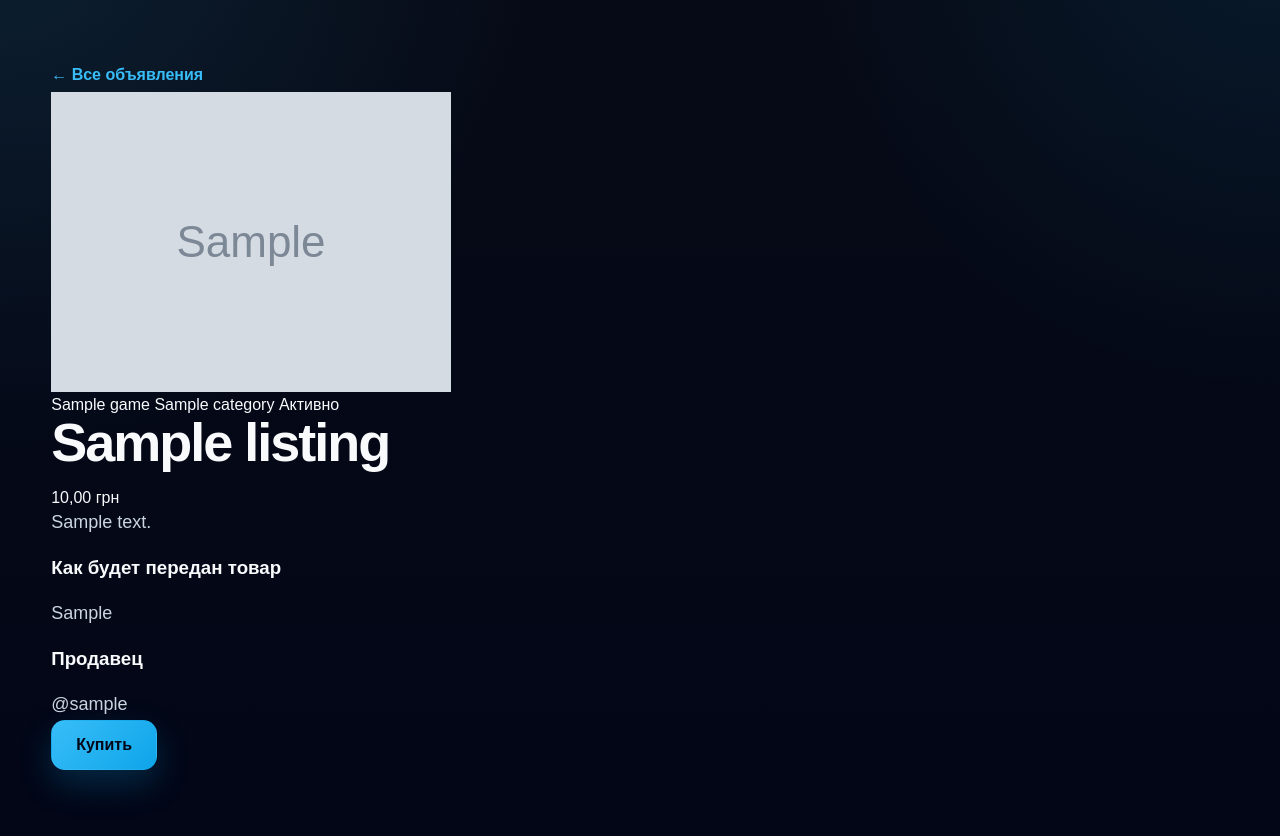
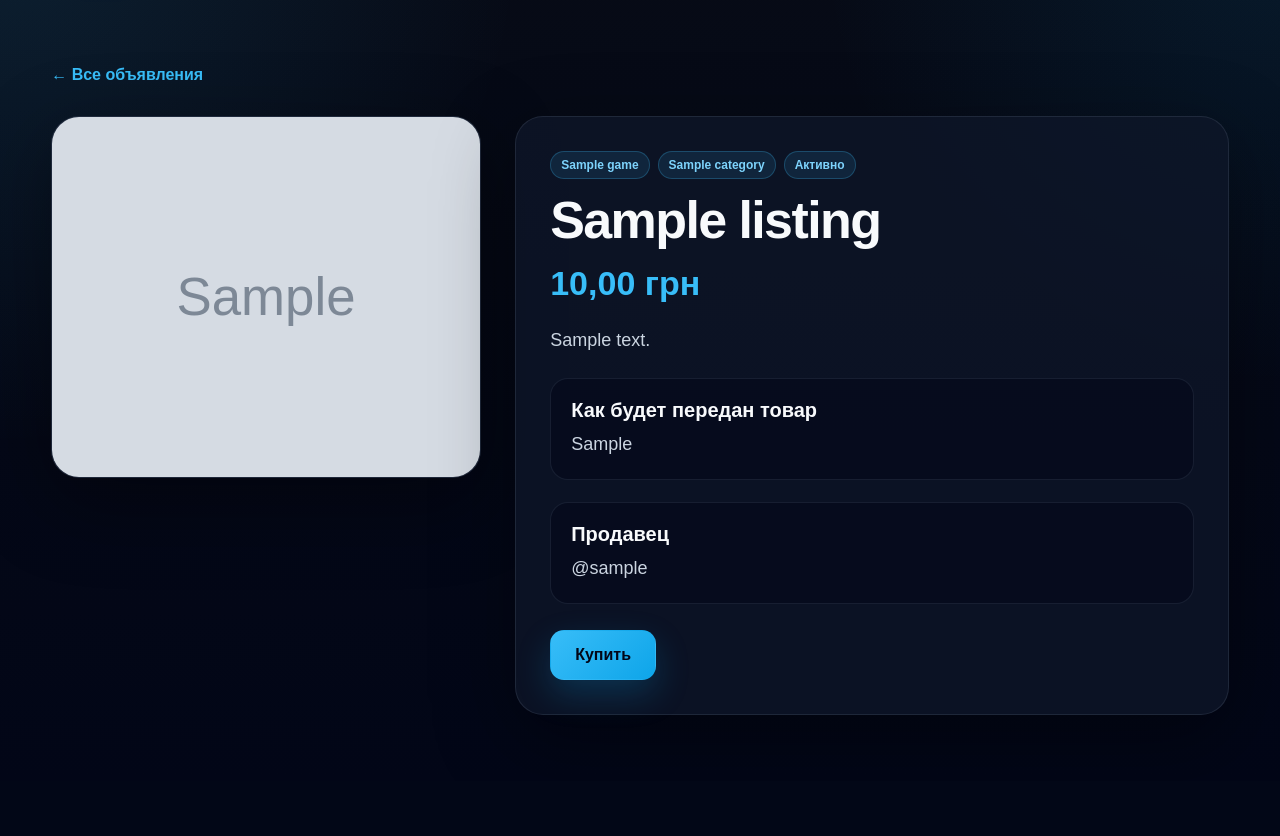
Before and after one commit to yad3rii/Sapphire, a Django app: a page that uses templates/base.html in a window 1280 px wide. Shown: the part 77-913 px from the top of the page. After the commit the page ends 792 px from the top, so only its background shows below. Run offline with Django 5.2, Linux system fonts and the light colour scheme; tables that the repository leaves empty hold one stand-in row (values such as "Sample post"); grey boxes marked "Sample" are stand-in pictures.

Commit message:
[styles] сделал стили для объявлений 29.05

```diff
--- a/static/css/main.css
+++ b/static/css/main.css
@@ -730,3 +730,217 @@ select {
         height: 240px;
     }
 }
+
+.search-form {
+    display: flex;
+    gap: 14px;
+    margin-bottom: 32px;
+}
+
+.search-form input {
+    flex: 1;
+    padding: 15px 16px;
+    border-radius: 14px;
+    border: 1px solid var(--border-light);
+    background: rgba(15, 23, 42, 0.9);
+    color: var(--text-main);
+    outline: none;
+    font-size: 15px;
+}
+
+.search-form input:focus {
+    border-color: var(--accent);
+    box-shadow: 0 0 0 4px var(--accent-soft);
+}
+
+.listing-card {
+    display: block;
+    overflow: hidden;
+    padding: 0;
+}
+
+.listing-card img,
+.listing-image-placeholder {
+    width: 100%;
+    height: 170px;
+    display: flex;
+    align-items: center;
+    justify-content: center;
+    object-fit: cover;
+    background:
+        radial-gradient(circle at top, rgba(56, 189, 248, 0.22), transparent 62%),
+        #0f172a;
+    color: var(--accent);
+    font-size: 28px;
+    font-weight: 900;
+}
+
+.listing-card-content {
+    padding: 20px;
+}
+
+.listing-meta {
+    display: flex;
+    flex-wrap: wrap;
+    gap: 8px;
+    margin-bottom: 12px;
+}
+
+.listing-meta span {
+    display: inline-flex;
+    align-items: center;
+    padding: 6px 10px;
+    border-radius: 999px;
+    background: rgba(56, 189, 248, 0.11);
+    border: 1px solid rgba(56, 189, 248, 0.25);
+    color: #7dd3fc;
+    font-size: 12px;
+    font-weight: 900;
+}
+
+.listing-card-content h2 {
+    margin: 0 0 10px;
+    font-size: 22px;
+    line-height: 1.2;
+}
+
+.listing-card-content p {
+    margin: 0 0 18px;
+    color: var(--text-muted);
+    line-height: 1.55;
+}
+
+.listing-bottom {
+    display: flex;
+    align-items: center;
+    justify-content: space-between;
+    gap: 12px;
+}
+
+.listing-bottom strong {
+    color: var(--accent);
+    font-size: 20px;
+    font-weight: 900;
+}
+
+.listing-bottom span {
+    color: var(--text-muted);
+    font-size: 14px;
+    font-weight: 700;
+}
+
+.listing-detail {
+    display: grid;
+    grid-template-columns: 430px 1fr;
+    gap: 34px;
+    align-items: start;
+    margin-top: 24px;
+}
+
+.listing-detail-image {
+    overflow: hidden;
+    border-radius: 28px;
+    border: 1px solid rgba(148, 163, 184, 0.14);
+    background: rgba(15, 23, 42, 0.76);
+    box-shadow: var(--shadow);
+}
+
+.listing-detail-image img,
+.listing-big-placeholder {
+    width: 100%;
+    min-height: 360px;
+    display: flex;
+    align-items: center;
+    justify-content: center;
+    object-fit: cover;
+    background:
+        radial-gradient(circle at top, rgba(56, 189, 248, 0.22), transparent 62%),
+        #0f172a;
+    color: var(--accent);
+    font-size: 40px;
+    font-weight: 900;
+}
+
+.listing-detail-info {
+    padding: 34px;
+    border-radius: 28px;
+    background: rgba(15, 23, 42, 0.76);
+    border: 1px solid rgba(148, 163, 184, 0.14);
+    box-shadow: var(--shadow);
+}
+
+.listing-detail-info h1 {
+    margin: 14px 0 16px;
+    font-size: clamp(34px, 5vw, 52px);
+    line-height: 1.05;
+    font-weight: 900;
+    letter-spacing: -1.6px;
+}
+
+.listing-price {
+    margin-bottom: 22px;
+    color: var(--accent);
+    font-size: 34px;
+    font-weight: 900;
+}
+
+.listing-description {
+    color: var(--text-soft);
+    line-height: 1.75;
+}
+
+.info-box,
+.seller-box {
+    margin-top: 22px;
+    padding: 20px;
+    border-radius: 18px;
+    background: rgba(2, 6, 23, 0.45);
+    border: 1px solid rgba(148, 163, 184, 0.12);
+}
+
+.info-box h3,
+.seller-box h3 {
+    margin: 0 0 8px;
+    font-size: 20px;
+    font-weight: 900;
+}
+
+.info-box p,
+.seller-box p {
+    margin: 0;
+    color: var(--text-soft);
+    line-height: 1.6;
+}
+
+.listing-actions {
+    display: flex;
+    flex-wrap: wrap;
+    gap: 14px;
+    margin-top: 26px;
+}
+
+.listing-form-card {
+    width: min(620px, 92%);
+}
+
+@media (max-width: 920px) {
+    .listing-detail {
+        grid-template-columns: 1fr;
+    }
+
+    .listing-detail-image img,
+    .listing-big-placeholder {
+        min-height: 260px;
+    }
+}
+
+@media (max-width: 560px) {
+    .search-form {
+        flex-direction: column;
+    }
+
+    .listing-bottom {
+        align-items: flex-start;
+        flex-direction: column;
+    }
+}
```
Also changed, not shown: 1 other file.
